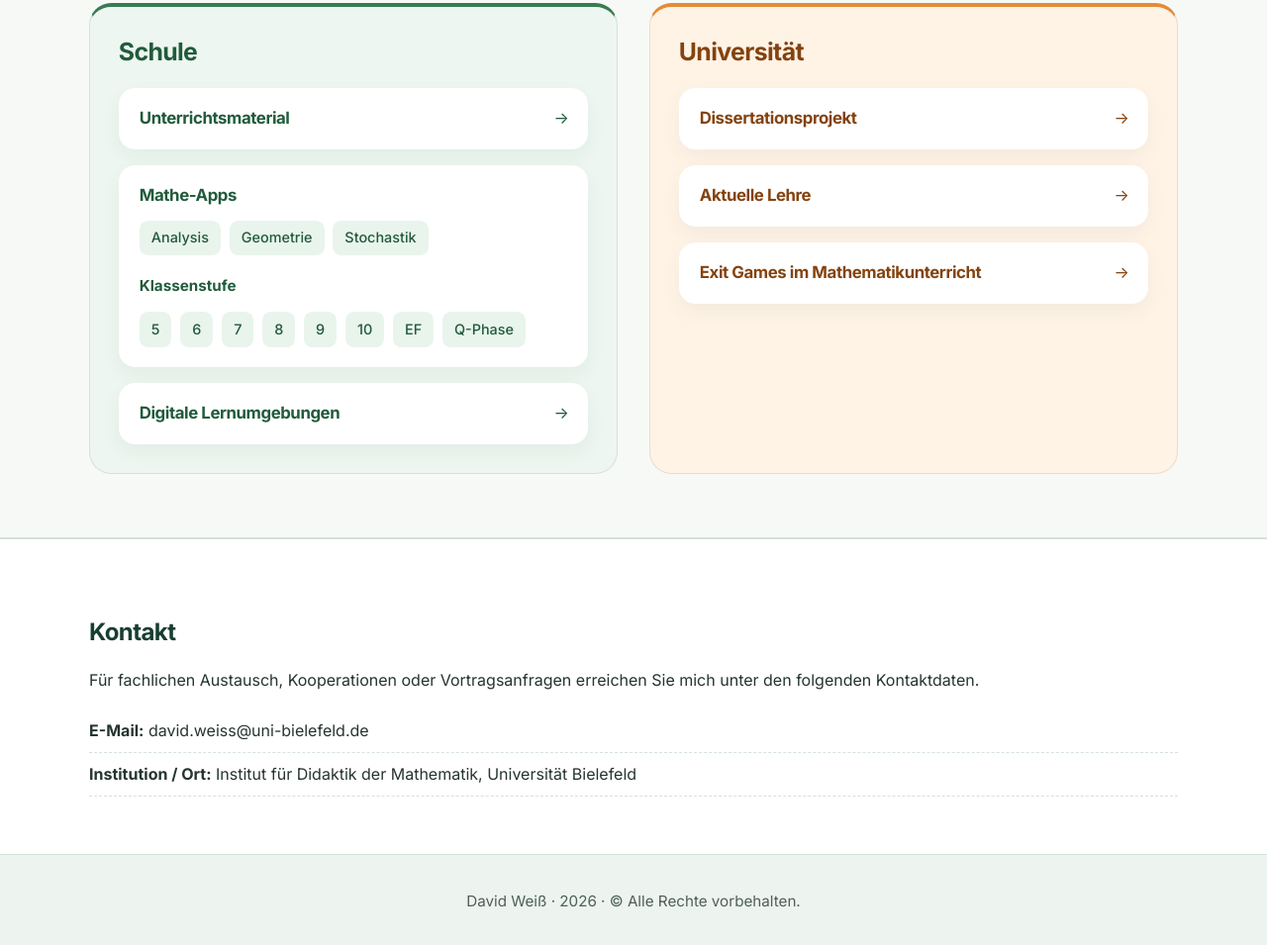
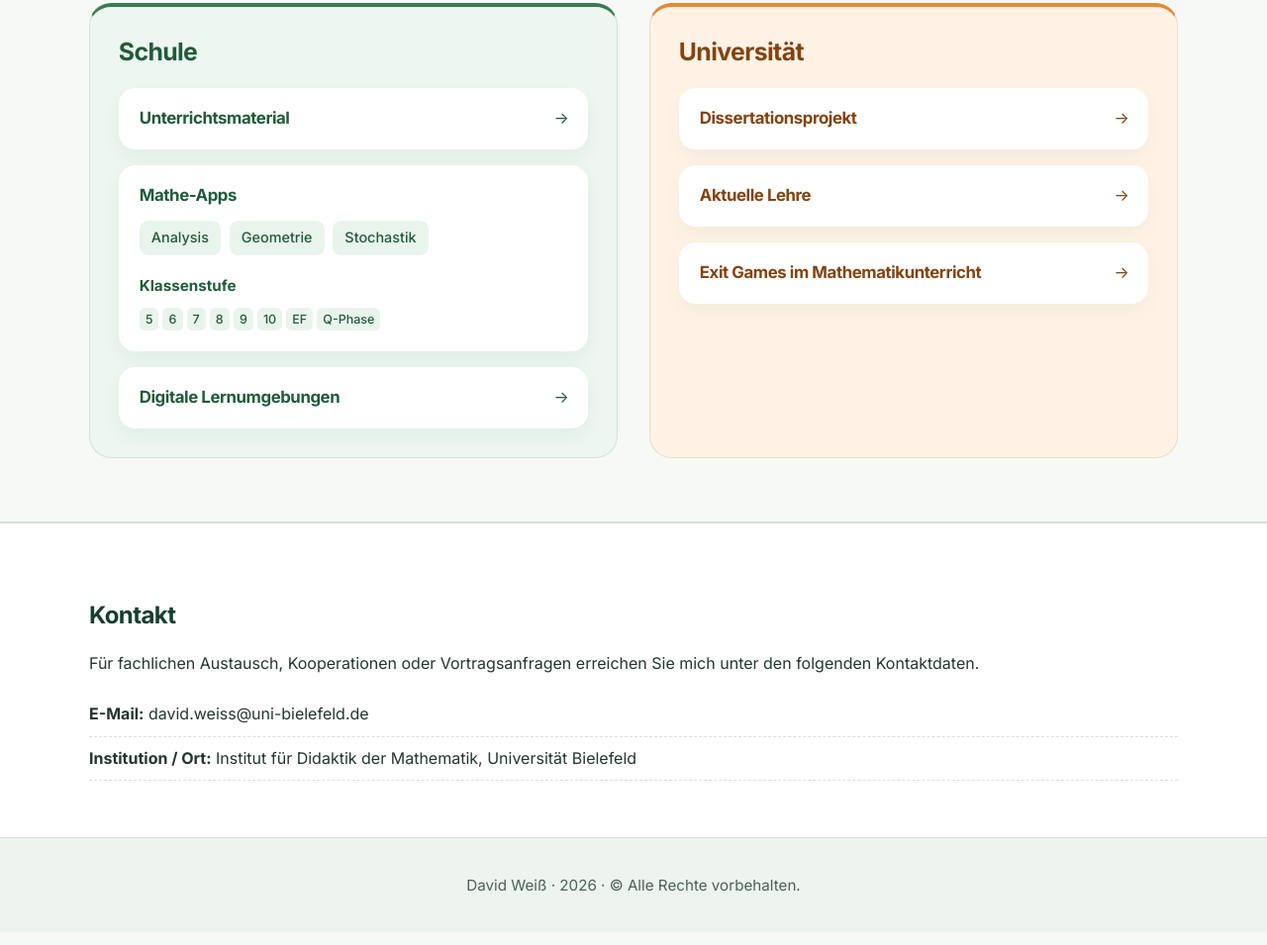
Before and after one commit to David-a11y-rgb/Landing, a plain HTML site: page index.html in a window 1280 px wide. Shown: the part 634-1589 px from the top of the page at 99% size. Drawn offline with Linux system fonts and the light colour scheme.

Commit message:
Klassenstufen kompakt in einer Reihe darstellen

```diff
--- a/styles.css
+++ b/styles.css
@@ -304,3 +304,7 @@ h1 { font-size: clamp(2.6rem, 6vw, 4rem); line-height: 1.08; margin-top: .65rem;
 a:focus-visible, button:focus-visible { outline: 2px solid #176f53; outline-offset: 4px; }
 @media (max-width: 720px) { .hero-visual { min-height: 180px; } .main-nav { background: #f5faf6ee; } }
 @media (prefers-reduced-motion: reduce) { html { scroll-behavior: auto; } .card { transition: none; } }
+
+/* Kompakte Klassenstufen in einer Reihe */
+.card ul[aria-label="Klassenstufe"] { flex-wrap: nowrap; gap: .25rem; overflow-x: auto; margin-top: .55rem; }
+.card ul[aria-label="Klassenstufe"] li { flex: 0 0 auto; padding: .2rem .38rem; font-size: .78rem; line-height: 1.4; white-space: nowrap; border-radius: .35rem; }
```
